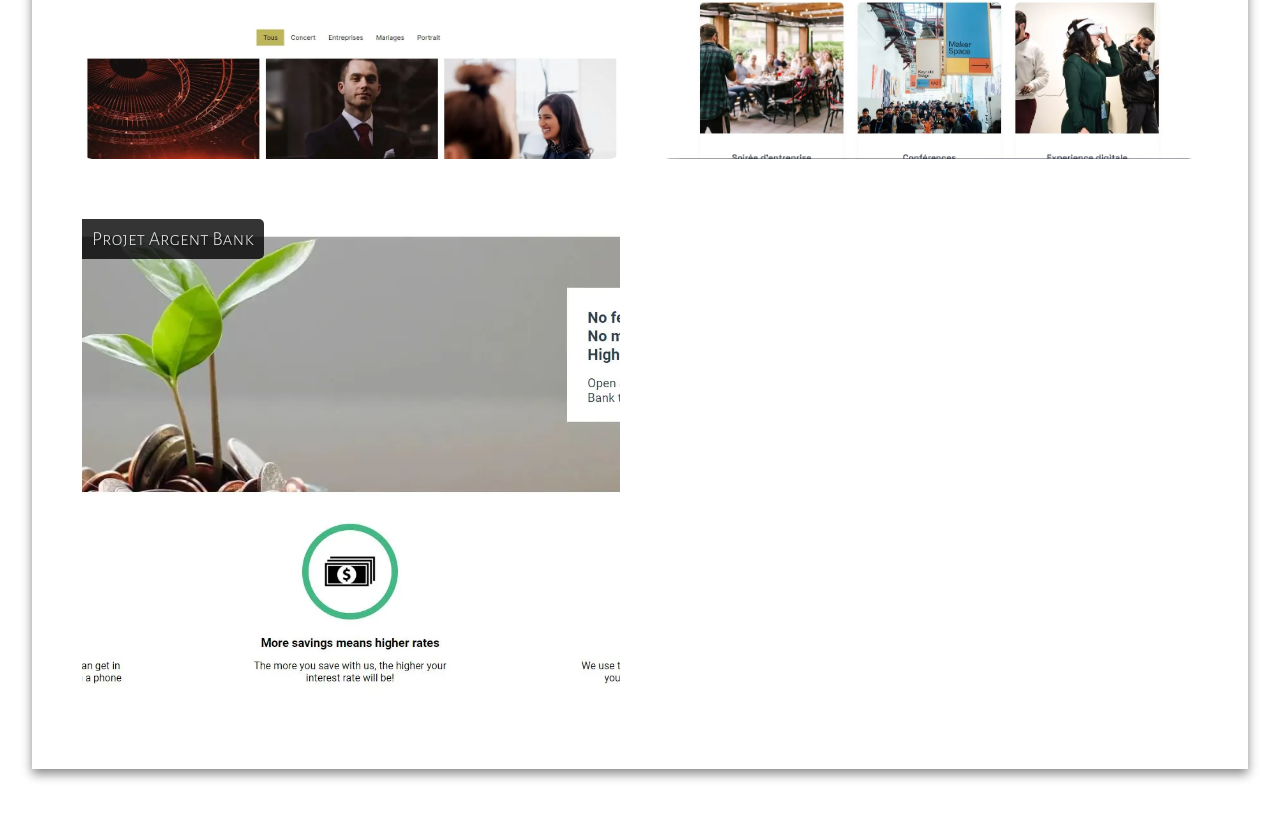
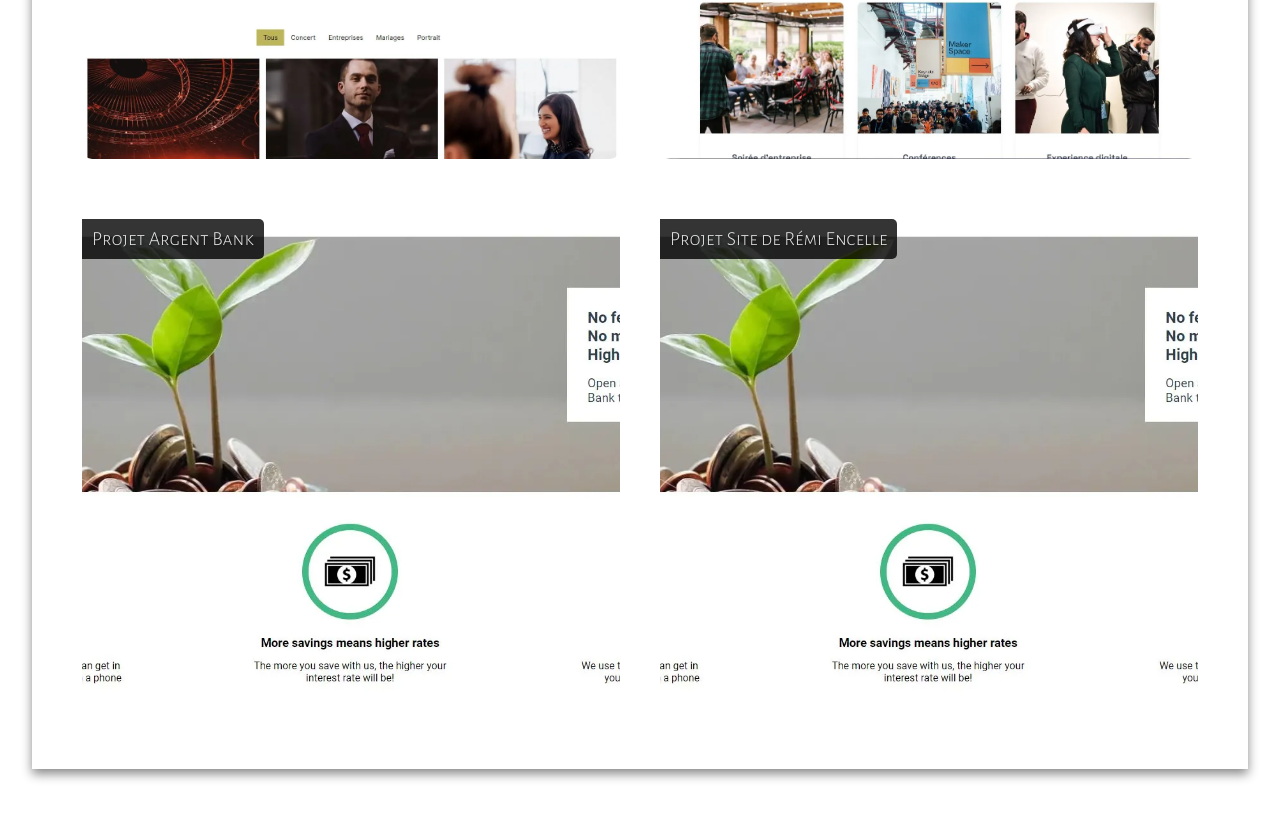
Before and after one commit to BlandineM2508/Mon-portfolio, a React (Vite) app: page / in a window 1280 px wide. Shown: the part 2949-3768 px from the top of the page. Built offline with nearby package versions, Linux system fonts and the light colour scheme; a web font is replaced by a local one.

Commit message:
Update projectsData.js

```diff
--- a/src/data/projectsData.js
+++ b/src/data/projectsData.js
@@ -89,6 +89,16 @@ const projects = [
     details:
       "Pour ce projet, j'ai utilisé React et Redux pour rendre l'application performante et intégré le front-end avec le back-end via des appels API.",
   },
+  {
+    id: 10,
+    title: 'Projet Site de Rémi Encelle',
+    link: 'https://github.com/BlandineM2508/ArgentBank-website',
+    image: '../src/assets/ArgentBank.webp',
+    alt: 'projet Argent Bank',
+    description: 'Application bancaire',
+    details:
+      "Pour ce projet, j'ai utilisé React et Redux pour rendre l'application performante et intégré le front-end avec le back-end via des appels API.",
+  },
 ]
 
 export default projects
```
